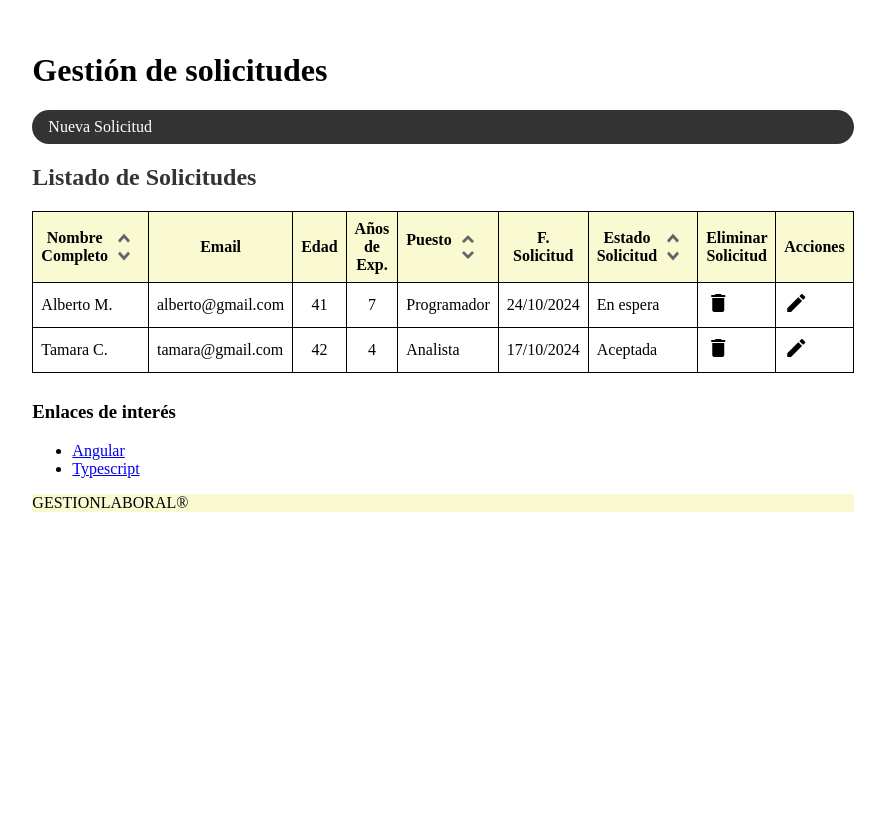
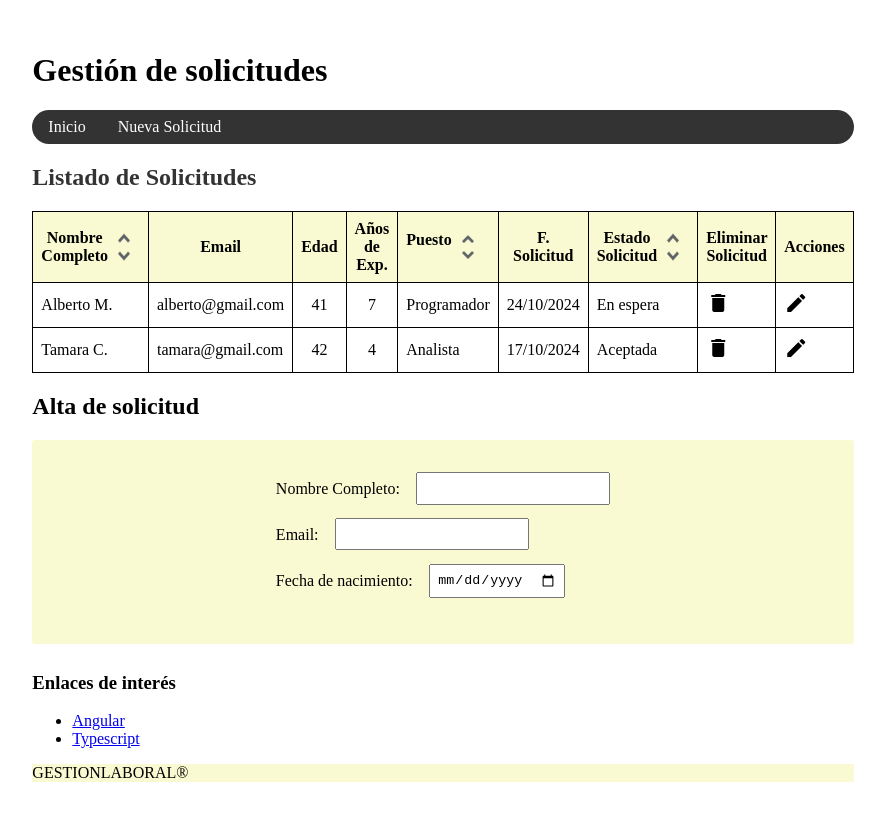
Before and after one commit to christophercr/proyecto-final-curso-ts-ng-18, an Angular app: page /modificar-solicitud/1 in a window 1280 px wide. Before the commit this address led to /. Shown: the top 820 px of the page, without its empty margins (213-1098 px from the left). Built offline with nearby package versions, Linux system fonts and the light colour scheme.

Commit message:
Formulario de modificación en construcción

```diff
--- a/src/app/app.routes.ts
+++ b/src/app/app.routes.ts
@@ -18,7 +18,7 @@ export const routes: Routes = [
           component: AltaSolicitudComponent
         },
         {
-          path: 'modificar-solicitud',
+          path: 'modificar-solicitud/:id',
           component: ModificarSolicitudComponent
         }
       ]
--- a/src/app/components/listado-solicitudes/listado-solicitudes.component.html
+++ b/src/app/components/listado-solicitudes/listado-solicitudes.component.html
@@ -41,7 +41,7 @@
                         </a>
                     </td>
                     <td>
-                        <mat-icon [routerLink]="'/modificar-solicitud'" aria-hidden="false" aria-label="Modificar Solicitud" fontIcon="edit"></mat-icon>
+                        <mat-icon [routerLink]="['/modificar-solicitud', solicitud.id]" aria-hidden="false" aria-label="Modificar Solicitud" fontIcon="edit"></mat-icon>
                     </td>
                 </tr>
             }
--- a/src/app/components/menu-nav/menu-nav/menu-nav.component.html
+++ b/src/app/components/menu-nav/menu-nav/menu-nav.component.html
@@ -1,6 +1,6 @@
 <nav>
     <ul>
-        <!-- <li><a [routerLink]="'/'">Listado de solicitudes</a></li> -->
+        <li><a [routerLink]="'/'">Inicio</a></li>
         <li><a [routerLink]="'/alta-solicitud'">Nueva Solicitud</a></li>
     </ul>
 </nav>
--- a/src/app/components/modificar-solicitud/modificar-solicitud/modificar-solicitud.component.css
+++ b/src/app/components/modificar-solicitud/modificar-solicitud/modificar-solicitud.component.css
@@ -0,0 +1,43 @@
+.alta-form {
+    display: flex;
+    flex-direction: column;
+    background-color: lightgoldenrodyellow;
+    border-radius: 3px;
+    padding: 1em;
+}
+
+.row {
+    display: flex;
+    justify-content: center;
+}
+
+.column {
+    display: flex;
+    flex-direction: column;
+    padding: 1em;
+}
+
+.input-group {
+    display: flex;
+}
+
+.input-group>label {
+    margin-right: 1em;
+    padding: .5em 0;
+}
+
+.alta-form input,
+.alta-form select {
+    flex: 6;
+    padding: .5em;
+    margin-bottom: 1em;
+}
+
+.alta-form fieldset {
+    border: 0;
+}
+
+.puestos{
+    display: flex;
+    flex-direction: column;
+}
--- a/src/app/components/modificar-solicitud/modificar-solicitud/modificar-solicitud.component.html
+++ b/src/app/components/modificar-solicitud/modificar-solicitud/modificar-solicitud.component.html
@@ -1 +1,65 @@
-<p>modificar-solicitud works!</p>
+<h2>Alta de solicitud</h2>
+<form id="alta-solicitud-form" class="alta-form" [formGroup]="myForm">
+    <div class="row">
+        <div class="column">
+          <div class="input-group">
+            <label for="input-nombre">Nombre Completo: </label>
+            <div>
+              <input id="input-nombre" [formControl]="myForm.controls.nombreCompleto">
+              @if(myForm.controls.nombreCompleto.dirty){
+                @if(myForm.controls.nombreCompleto.hasError('required')){ <span class="mensaje-error">Este campo es obligatorio</span> }
+                @if(myForm.controls.nombreCompleto.hasError('maxlength')){ <span class="mensaje-error">No puede superar los 40 caracteres</span> }
+              }
+            </div>
+          </div>
+          <div class="input-group">
+            <label for="input-email">Email: </label>
+            <div>
+              <input type="email" id="input-email" [formControl]="myForm.controls.email">
+              @if(myForm.controls.email.dirty){
+                @if(myForm.controls.email.hasError('required')){ <span class="mensaje-error">Este campo es obligatorio</span> }
+                @if(myForm.controls.email.hasError('email')){ <span class="mensaje-error">El formato del email no es válido</span> }
+              }
+            </div>
+          </div>
+          <div class="input-group">
+            <label for="input-fecha-nac">Fecha de nacimiento: </label>
+            <div>
+              <input type="date" id="input-fecha-nac" [formControl]="myForm.controls.fechaNacimiento">
+              @if(myForm.controls.fechaNacimiento.dirty){
+                @if(myForm.controls.fechaNacimiento.hasError('required')){ <span class="mensaje-error">Este campo es obligatorio</span> }
+                @if(myForm.controls.fechaNacimiento.hasError('edadValida')){ <span class="mensaje-error">La edad debe ser mayor de 17 y menor de 65</span> }
+              }
+            </div>
+          </div>
+          <!-- <div class="input-group">
+            <label for="input-exp">Años de Experiencia: </label>
+            <div>
+              <input type="number" id="input-exp" [formControl]="myForm.controls.aniosExperiencia">
+              @if(myForm.controls.aniosExperiencia.dirty){
+                @if(myForm.controls.aniosExperiencia.hasError('required')){ <span class="mensaje-error">Este campo es obligatorio</span> }
+                @if(myForm.controls.aniosExperiencia.hasError('pattern')){ <span class="mensaje-error">Tiene que ser un número</span> }
+              }
+            </div>
+          </div> -->
+        </div>
+        <!-- <div class="column">
+          <fieldset class="puesto">
+            <legend>¿Qué puesto estás solicitando?</legend>
+            <div class="puestos">
+                <label> <input type="radio" id="Programador" value="Programador" formControlName="puestoSolicitado"> Programador </label>
+                <label> <input type="radio" id="Diseñador" value="Diseñador" formControlName="puestoSolicitado"> Diseñador </label>
+                <label> <input type="radio" id="Analista" value="Analista" formControlName="puestoSolicitado"> Analista </label>
+                <label> <input type="radio" id="JefeProyecto"  value="JefeProyecto" formControlName="puestoSolicitado"> Jefe de Proyecto </label>
+                @if(myForm.controls.puestoSolicitado.dirty){
+                  @if(myForm.controls.puestoSolicitado.hasError('required')){ <span class="mensaje-error">Este campo es obligatorio</span> }
+                }
+            </div>
+          </fieldset>
+        </div>
+      <div class="row">
+        <button id="submit" (click)="crearSolicitud()" [disabled]="!myForm.valid">Modificar Solicitud</button>
+      </div> -->
+    </div>
+    <!-- <p *ngIf="myForm.errors != null">Errores de validación: (all fields): {{ myForm.errors | json }}</p> -->
+</form>
--- a/src/app/components/modificar-solicitud/modificar-solicitud/modificar-solicitud.component.ts
+++ b/src/app/components/modificar-solicitud/modificar-solicitud/modificar-solicitud.component.ts
@@ -5,6 +5,7 @@ import { JsonPipe } from '@angular/common';
 import { edadValida, FormSolicitud } from '../../../models/form-solicitud.model';
 import { Persona } from '../../../models/persona.model';
 import { SolicitudService } from '../../../services/solicitud.service';
+import { ActivatedRoute } from '@angular/router';
 
 @Component({
   selector: 'app-modificar-solicitud',
@@ -15,9 +16,10 @@ import { SolicitudService } from '../../../services/solicitud.service';
 })
 export class ModificarSolicitudComponent implements FormSolicitud{
   private _solicitudService = inject(SolicitudService);
+  private route: ActivatedRoute = inject(ActivatedRoute);
+  private solicitudParaModificar?:string|null;
 
-  @Input()
-  solicitud?:Solicitud;
+  private solicitud?:Solicitud;
 
   @Output()
   modifyed: EventEmitter<Solicitud> = new EventEmitter<Solicitud>();
@@ -38,6 +40,22 @@ export class ModificarSolicitudComponent implements FormSolicitud{
     ]),
     puestoSolicitado: new FormControl('', Validators.required),
   });
+
+  ngOnInit(): void {
+    this.solicitudParaModificar = this.route.snapshot.paramMap.get('id');
+    if(this.solicitudParaModificar != null){
+      this.cargarSolicitudEnFomulario(this.solicitudParaModificar);
+    }
+  }
+
+  cargarSolicitudEnFomulario(solicitudParaModificar:string){
+    let solicitud = this._solicitudService.consultarSolicitud(solicitudParaModificar);
+    if(solicitud != undefined){
+      this.myForm.controls.nombreCompleto.setValue(solicitud.persona.nombreCompleto);
+      this.myForm.controls.email.setValue(solicitud.persona.email);
+      this.myForm.controls.fechaNacimiento.setValue(solicitud.persona.fechaNacimiento);
+    }
+  }
 
   crearSolicitud(): void {
     if (this.myForm.valid) {
--- a/src/app/pages/modificar-solicitud-page/modificar-solicitud/modificar-solicitud.component.html
+++ /dev/null
@@ -1 +0,0 @@
-<p>modificar-solicitud works!</p>
--- a/src/app/services/solicitud.service.ts
+++ b/src/app/services/solicitud.service.ts
@@ -70,4 +70,13 @@ export class SolicitudService implements ISolicitudService<Solicitud>{
     this._listaSolicitudes.map((s, index) => s.id === solicitudModificada.id ? solicitudModificada : s);
   }
 
+  consultarSolicitud(solicitudId:string):Solicitud | undefined{
+    if (solicitudId) {
+      return this._listaSolicitudes.find((solicitud) => {
+        return solicitud.id === solicitudId;
+      });
+    }
+    return;
+  }
+
 }
```
Also changed, not shown: src/app/pages/modificar-solicitud-page/modificar-solicitud/modificar-solicitud.component.ts (deleted, +0 -12 lines), src/app/pages/modificar-solicitud-page/modificar-solicitud/modificar-solicitud.component.css (deleted), 1 other file (tests, documents, lock files or other folders).
